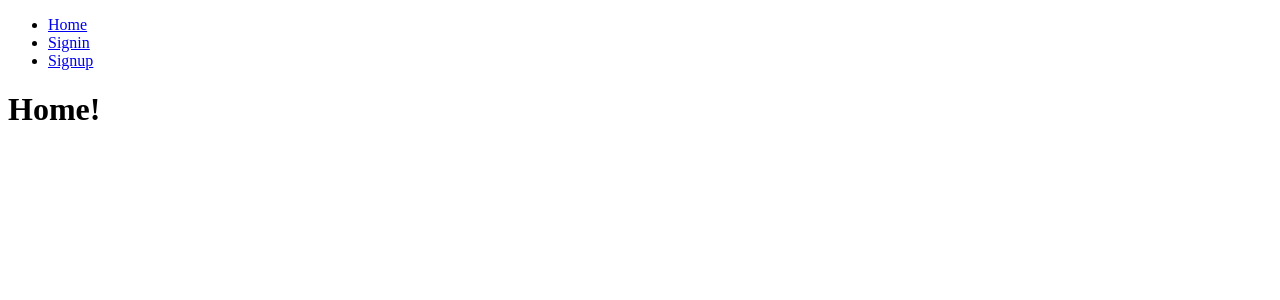
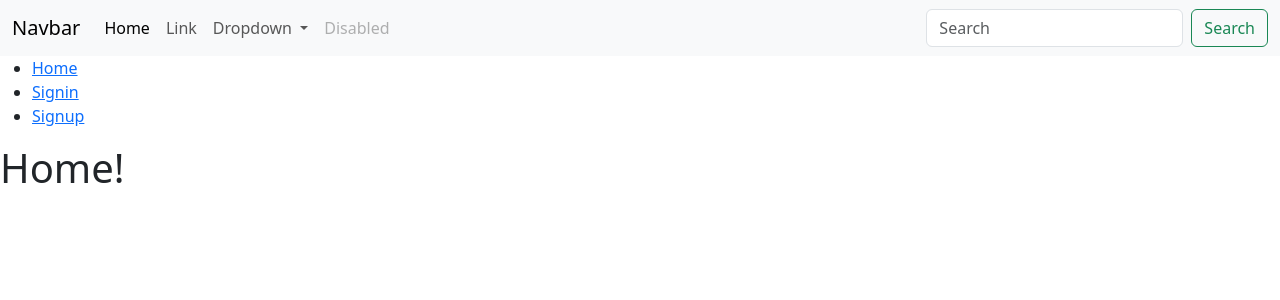
Before and after one commit to sebasgon89/django_crud, a Django app: page / in a window 1280 px wide. Shown: the top 300 px of the page. Run offline with Django 4.2, Linux system fonts and the light colour scheme.

Commit message:
Completed, but no Bootstop nor render.com

```diff
--- a/task/templates/base.html
+++ b/task/templates/base.html
@@ -4,8 +4,46 @@
     <meta charset="UTF-8">
     <meta name="viewport" content="width=device-width, initial-scale=1.0">
     <title>Django CRUD training</title>
+    <link href="https://cdn.jsdelivr.net/npm/bootstrap@5.3.1/dist/css/bootstrap.min.css" rel="stylesheet" integrity="sha384-4bw+/aepP/YC94hEpVNVgiZdgIC5+VKNBQNGCHeKRQN+PtmoHDEXuppvnDJzQIu9" crossorigin="anonymous">
 </head>
 <body>
+
+    <nav class="navbar navbar-expand-lg bg-body-tertiary bg-dark">
+  <div class="container-fluid">
+    <a class="navbar-brand" href="#">Navbar</a>
+    <button class="navbar-toggler" type="button" data-bs-toggle="collapse" data-bs-target="#navbarSupportedContent" aria-controls="navbarSupportedContent" aria-expanded="false" aria-label="Toggle navigation">
+      <span class="navbar-toggler-icon"></span>
+    </button>
+    <div class="collapse navbar-collapse" id="navbarSupportedContent">
+      <ul class="navbar-nav me-auto mb-2 mb-lg-0">
+        <li class="nav-item">
+          <a class="nav-link active" aria-current="page" href="#">Home</a>
+        </li>
+        <li class="nav-item">
+          <a class="nav-link" href="#">Link</a>
+        </li>
+        <li class="nav-item dropdown">
+          <a class="nav-link dropdown-toggle" href="#" role="button" data-bs-toggle="dropdown" aria-expanded="false">
+            Dropdown
+          </a>
+          <ul class="dropdown-menu">
+            <li><a class="dropdown-item" href="#">Action</a></li>
+            <li><a class="dropdown-item" href="#">Another action</a></li>
+            <li><hr class="dropdown-divider"></li>
+            <li><a class="dropdown-item" href="#">Something else here</a></li>
+          </ul>
+        </li>
+        <li class="nav-item">
+          <a class="nav-link disabled" aria-disabled="true">Disabled</a>
+        </li>
+      </ul>
+      <form class="d-flex" role="search">
+        <input class="form-control me-2" type="search" placeholder="Search" aria-label="Search">
+        <button class="btn btn-outline-success" type="submit">Search</button>
+      </form>
+    </div>
+  </div>
+</nav>
 
     <nav>
         <ul>
```
Also changed, not shown: db.sqlite3.
